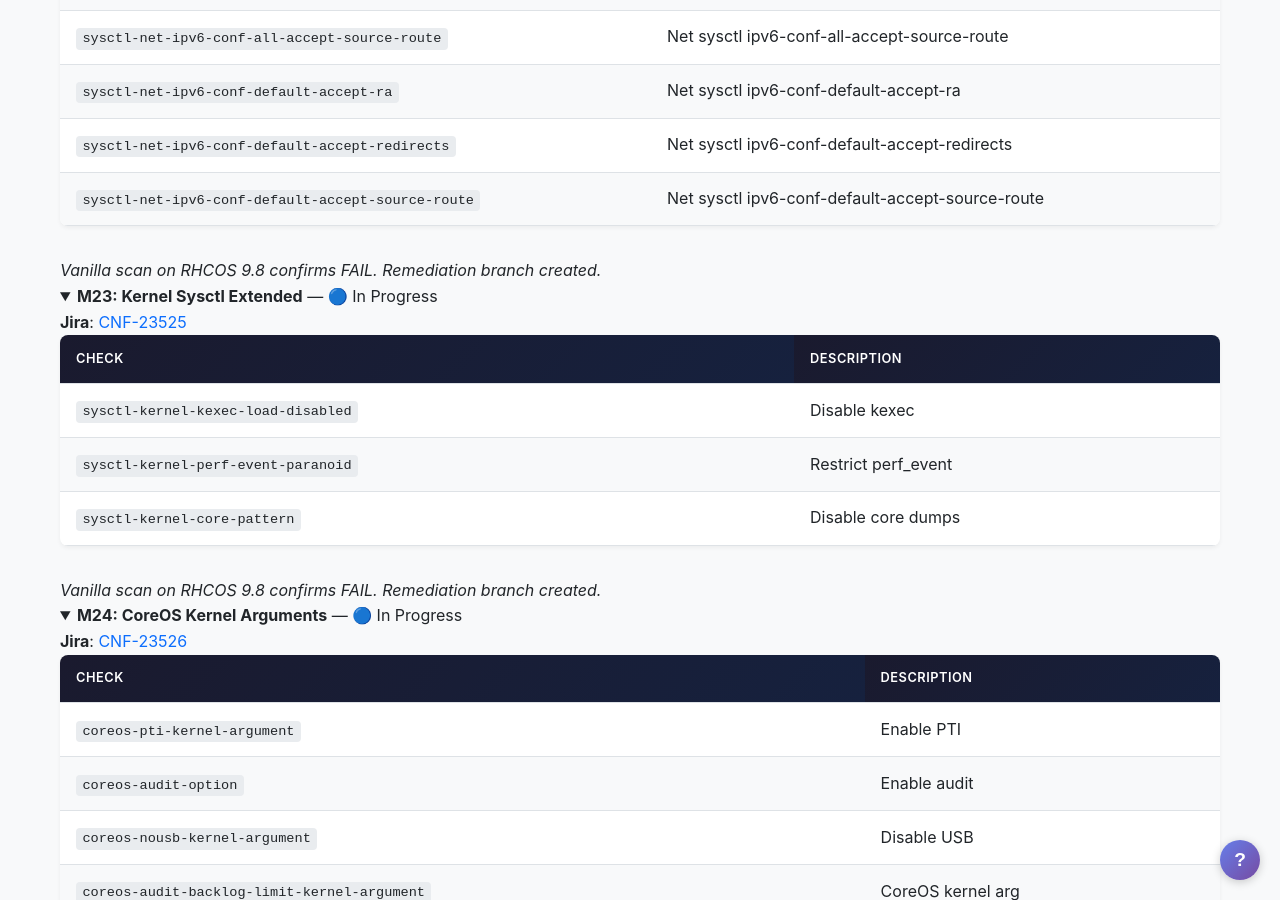
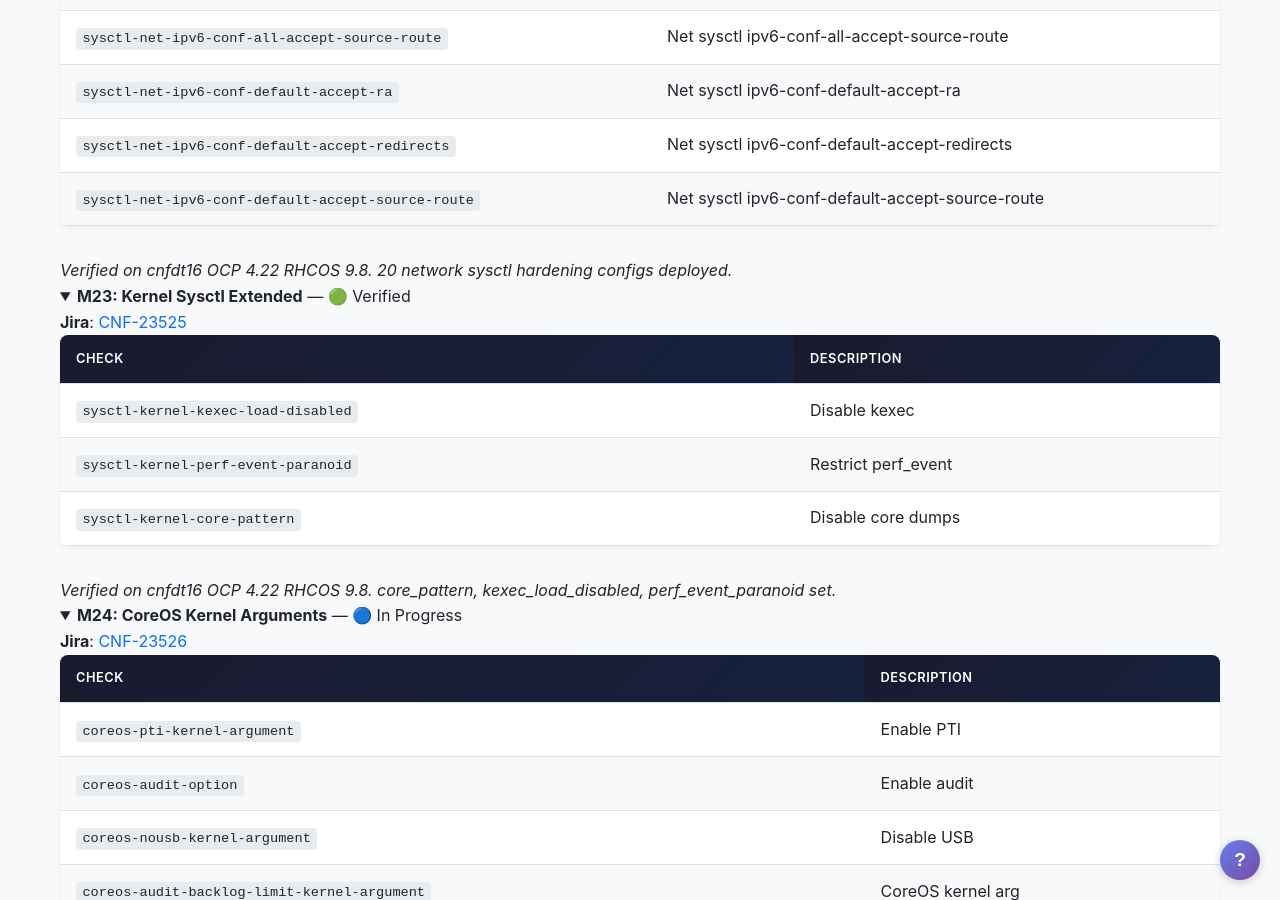
Before and after one commit to sebrandon1/compliance-scripts, a Jekyll site: the page built from docs/versions/4.22/remediations.md, in a window 1280 px wide and 900 px high, scrolled down 16472 px. Built offline with Jekyll 4.4.1, drawn with Linux system fonts in a browser that asks for light colours; some of the changed text lies outside the part shown.

Commit message:
Mark M22, M23 as verified after cluster testing

```diff
--- a/docs/_data/tracking.json
+++ b/docs/_data/tracking.json
@@ -458,13 +458,13 @@
       "jira": "CNF-23524",
       "pr": null,
       "compare": null,
-      "status": "in_progress",
+      "status": "verified",
       "jira_status": null,
       "pr_state": null,
       "prev_group": "M21",
       "next_group": "M23",
       "last_sync": "2026-05-04",
-      "status_note": "Vanilla scan on RHCOS 9.8 confirms FAIL. Remediation branch created.",
+      "status_note": "Verified on cnfdt16 OCP 4.22 RHCOS 9.8. 20 network sysctl hardening configs deployed.",
       "platform": "rhcos"
     },
     "M23": {
@@ -475,13 +475,13 @@
       "jira": "CNF-23525",
       "pr": null,
       "compare": null,
-      "status": "in_progress",
+      "status": "verified",
       "jira_status": null,
       "pr_state": null,
       "prev_group": "M22",
       "next_group": "M24",
       "last_sync": "2026-05-04",
-      "status_note": "Vanilla scan on RHCOS 9.8 confirms FAIL. Remediation branch created.",
+      "status_note": "Verified on cnfdt16 OCP 4.22 RHCOS 9.8. core_pattern, kexec_load_disabled, perf_event_paranoid set.",
       "platform": "rhcos"
     },
     "M24": {
```
